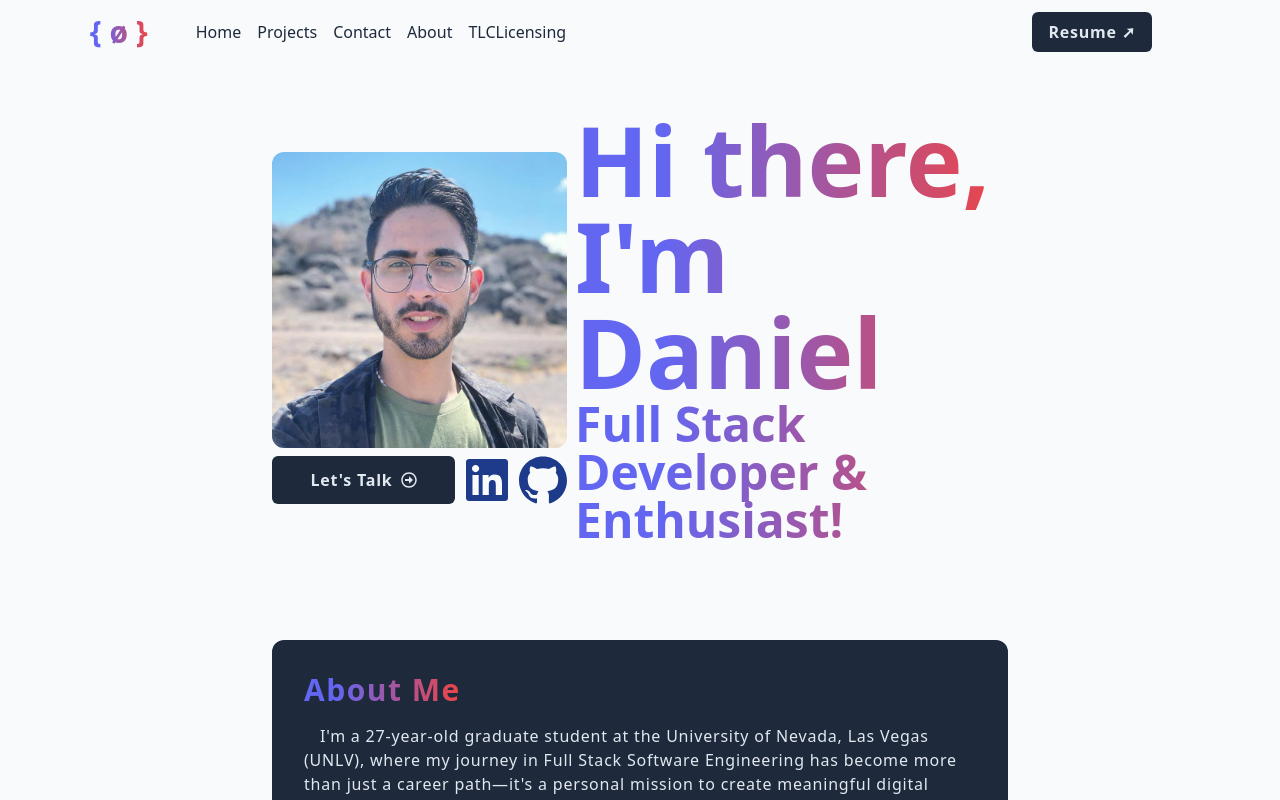
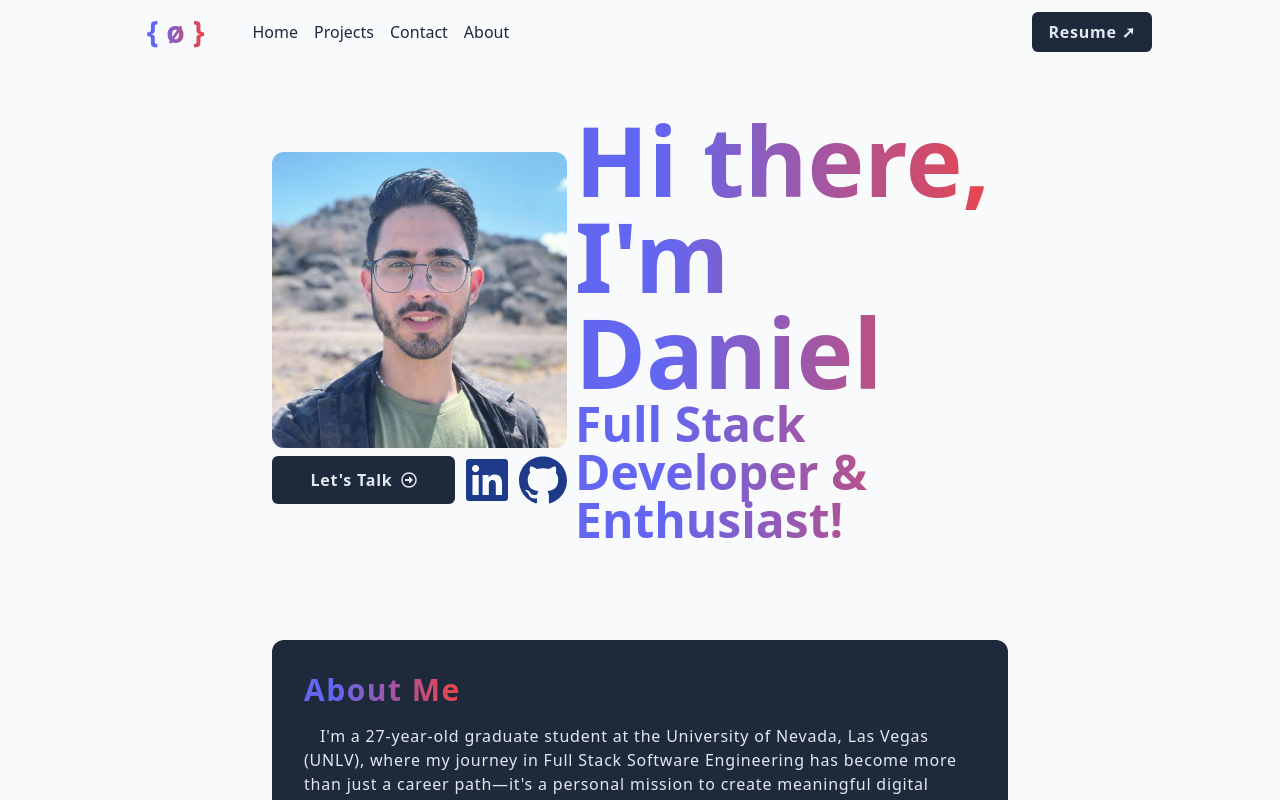
Before and after one commit to danielFernandezDj/dani-portfolio-app, a React (Vite) app: page / in a window 1280 px wide. Shown: the top 800 px of the page. Built offline with nearby package versions, Linux system fonts and the light colour scheme.

Commit message:
Remove TLC btn from the navbar

```diff
--- a/src/App.jsx
+++ b/src/App.jsx
@@ -76,12 +76,6 @@ function NavBar() {
             >
               About
             </Link>
-            <Link
-              to="/tlc-licensing"
-              className="nav-text-style"
-            >
-              TLCLicensing
-            </Link>
           </div>
         </div>
 
```
